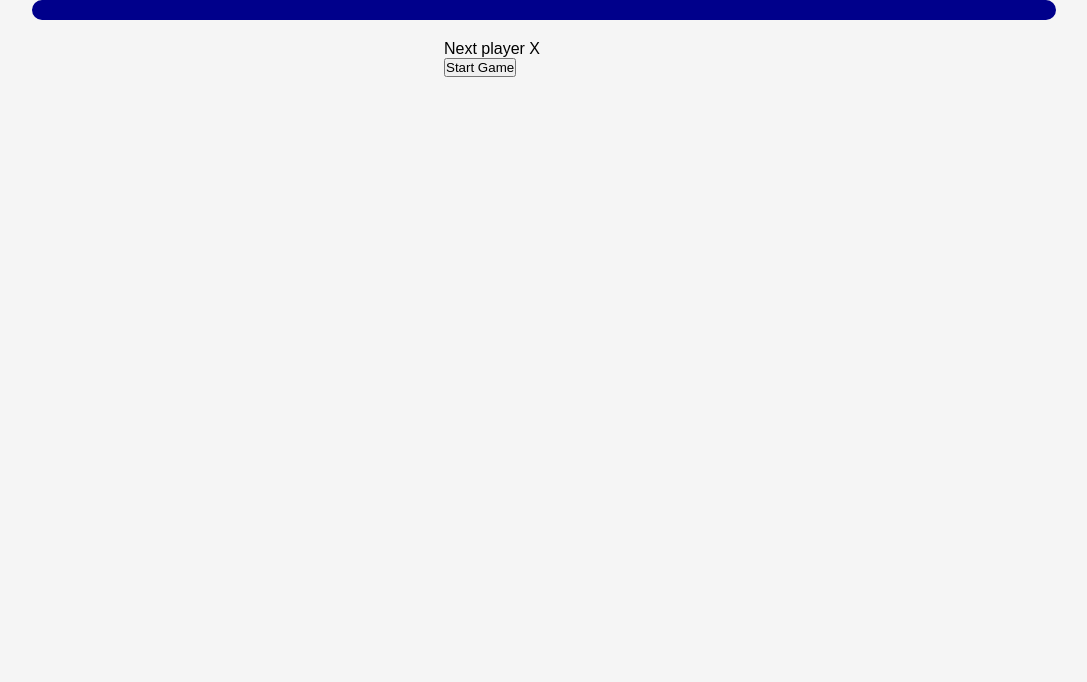
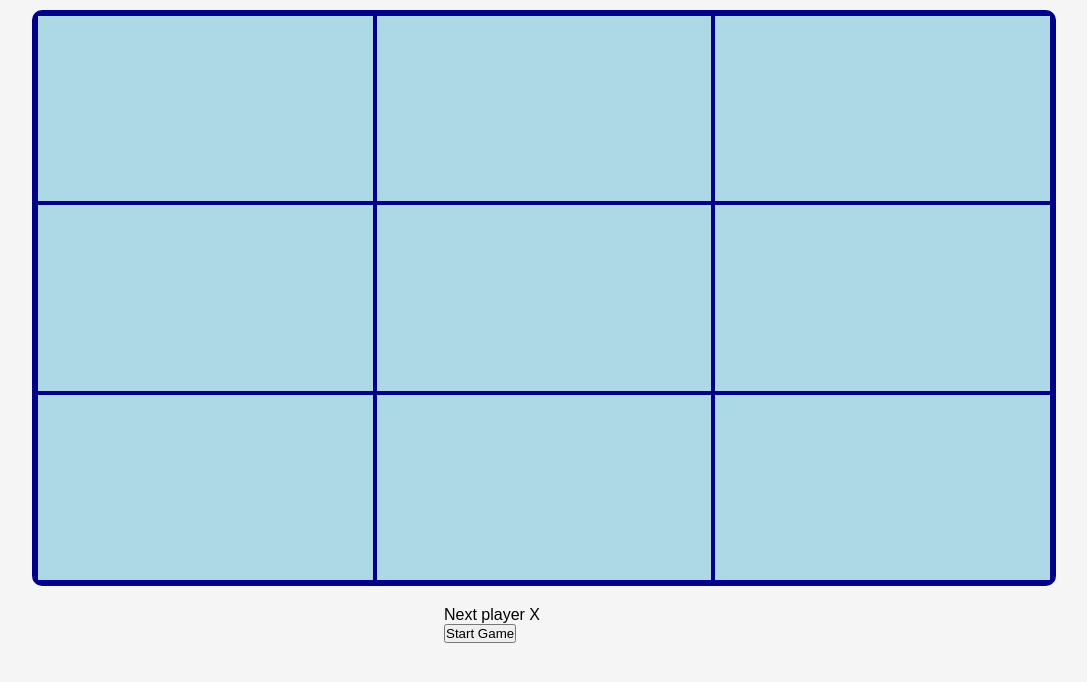
Before and after one commit to lucaswilliameufrasio/tic-tac-toe-react, a React (Create React App) app: page / in a window 1280 px wide. Both pictures are taken after a click on the button "Start Normal Game". Shown: the top 682 px of the page, without its empty margins (96-1183 px from the left). Built offline with nearby package versions, Linux system fonts and the light colour scheme.

Commit message:
chore: add styling to board container

```diff
--- a/src/components/Game/Normal/styles.css
+++ b/src/components/Game/Normal/styles.css
@@ -1,3 +1,7 @@
+.boardContainer {
+    height: 90%;
+    margin-top: 10px;
+}
 .winner {
     width: 200px;
     margin: 20px auto;
```
